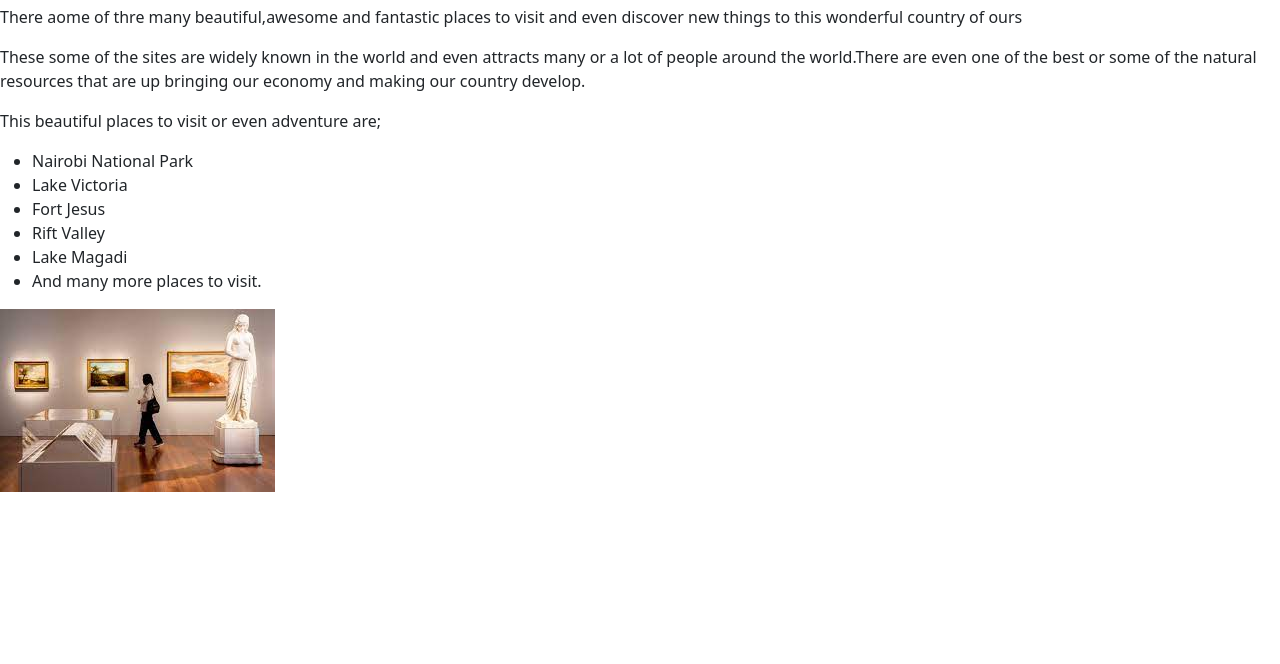
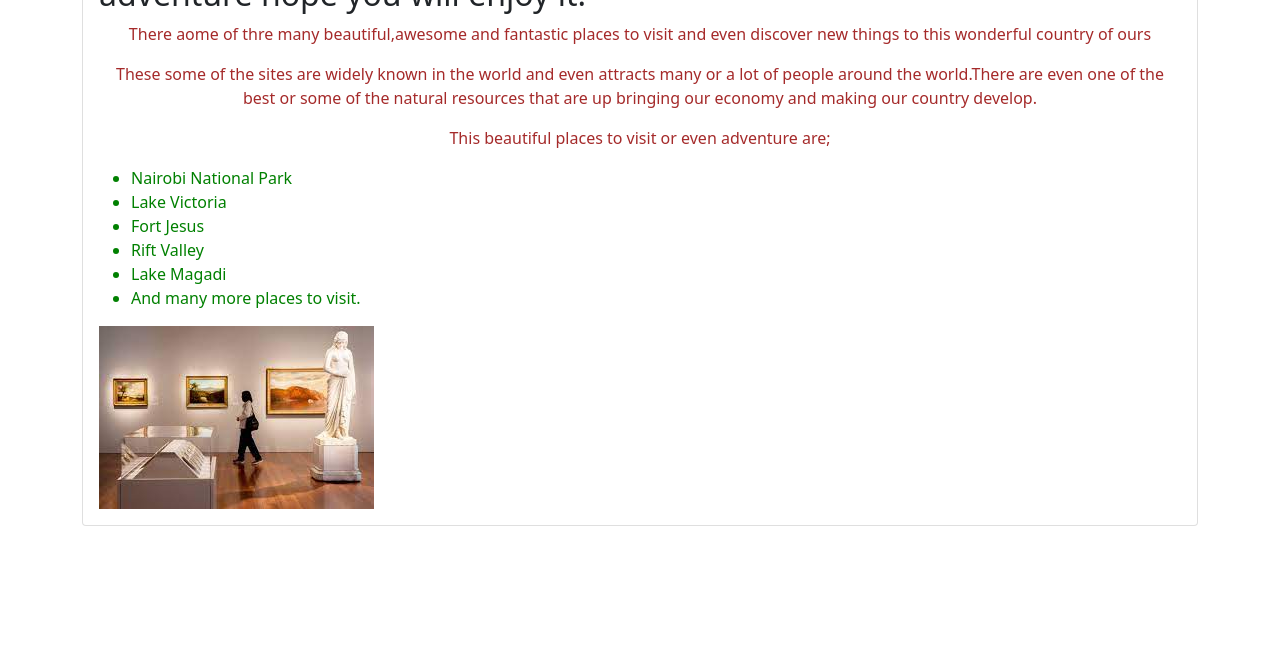
Before and after one commit to Vmwiti/Hello-people, a plain HTML site: page index.html in a window 1280 px wide. Shown: the part 136-800 px from the top of the page. Drawn offline with Linux system fonts and the light colour scheme.

Commit message:
add all stages

```diff
--- a/index.css
+++ b/index.css
@@ -2,7 +2,9 @@ h1 {
     color: blue;
     text-align: center;
 }
-img {
-    color: aqua;
-    text-align: center;
+p {
+    color: brown; text-align: center;
 }
+ul {
+    color: green;
+}
--- a/index.html
+++ b/index.html
@@ -9,6 +9,9 @@
     <link rel="stylesheet" href="index.css">
 </head>
 <body>
+    <div class="container">
+        <div class="card">
+            <div class="card-body">
     <h1>Exploring and Discovering new places</h1>
     <h2>It's time to go out for  a visit around our beautiful country and  adventure hope you will enjoy it.</h2>
     <p>There aome of thre many beautiful,awesome and fantastic places to visit and even discover new things to this wonderful country of ours</p>
@@ -22,9 +25,12 @@
         <li>Lake Magadi</li>
         <li>And many more places to visit.</li>
     </ul>
-    <div>
         <img src="images/ind.jpeg" alt="a photo of a statue">
+        </div>
+
+        </div>
     </div>
+
 
 
 
```
